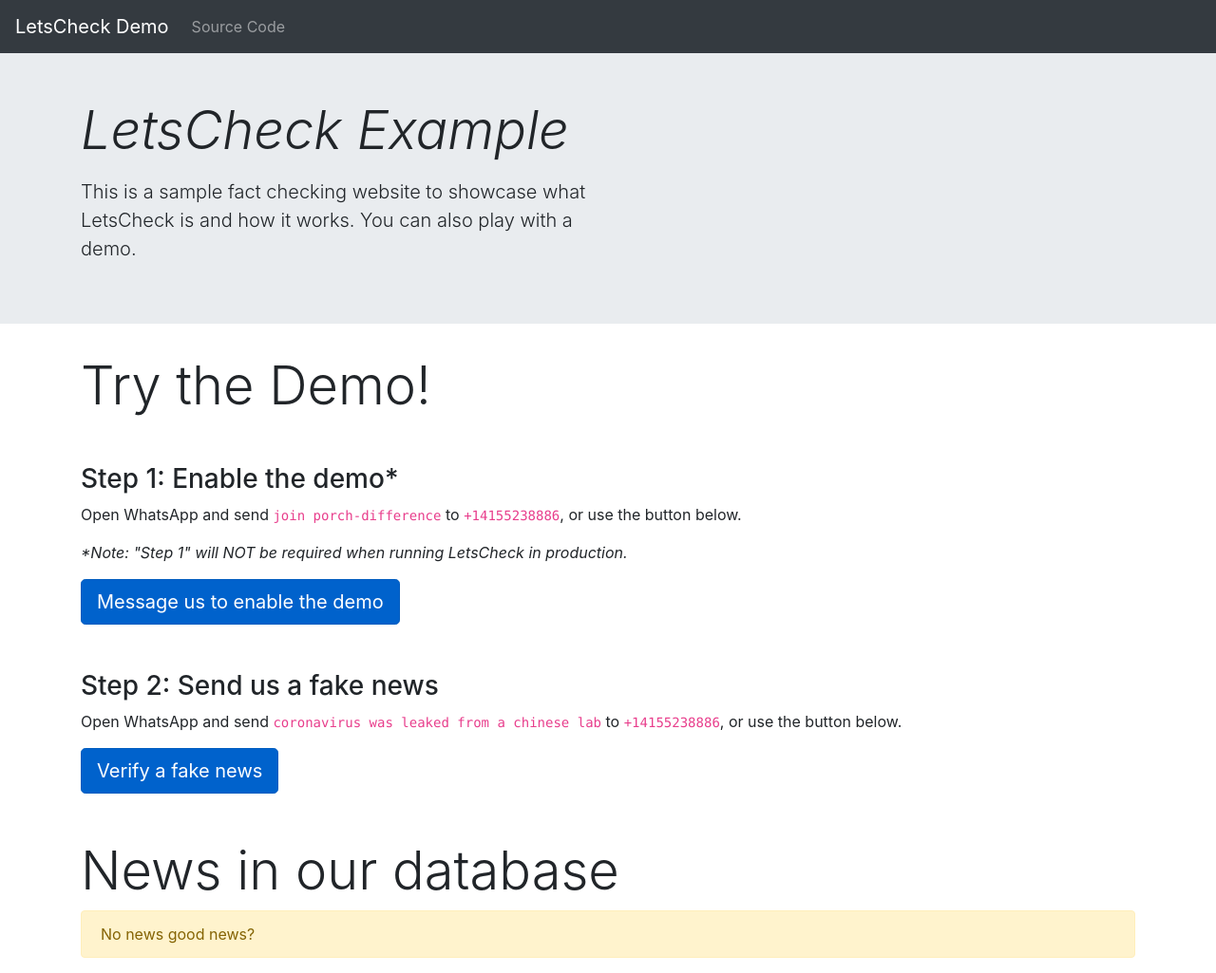
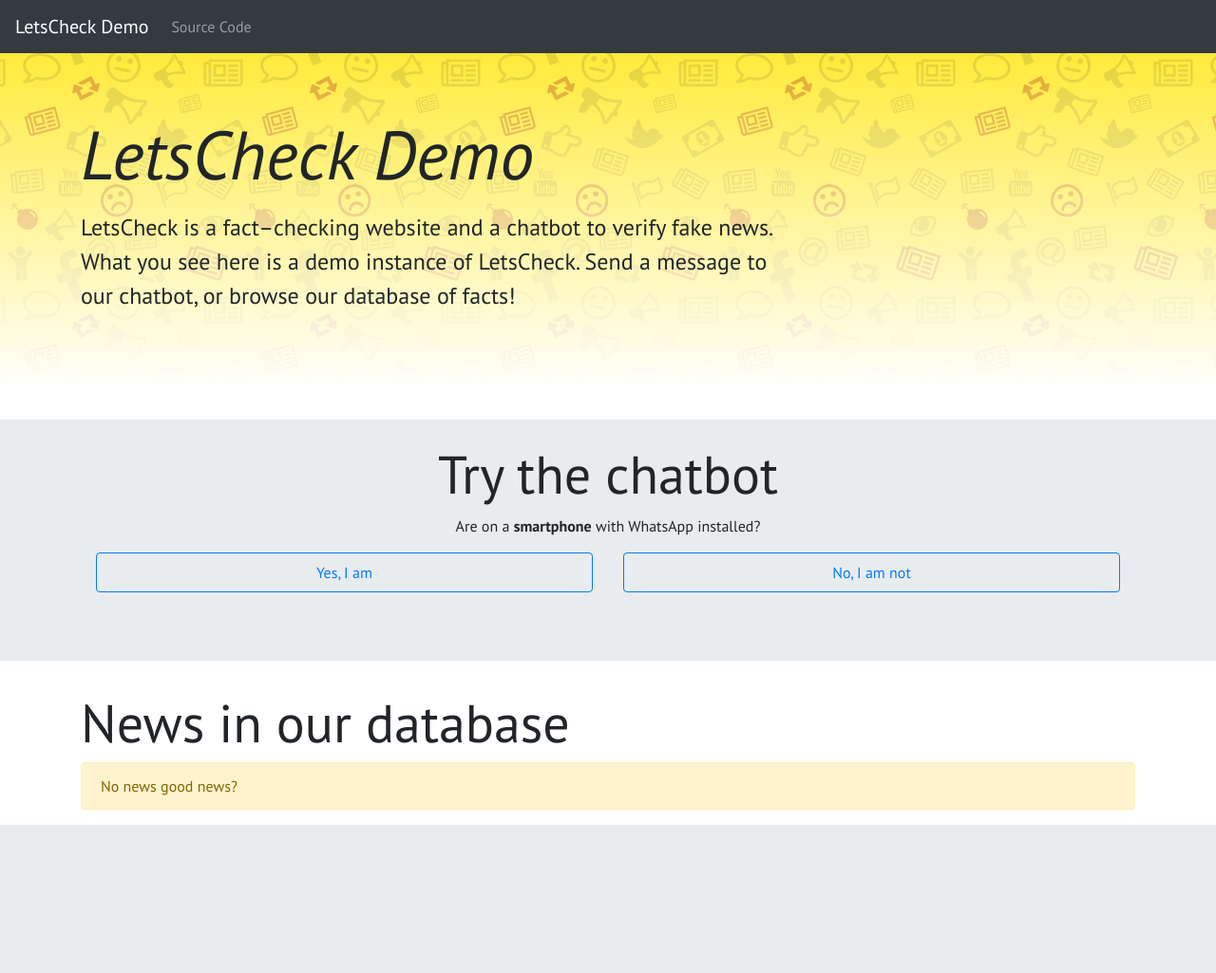
Before and after one commit to vrde/letscheck, a Django app: page / in a window 1280 px wide. Shown: the whole page at 95% size. After the commit the page ends 869 px from the top, so only its background shows below. Run offline with Django 3.2, Linux system fonts and the light colour scheme; data that the repository does not hold is empty; some libraries are stand-ins or nearby versions.

Commit message:
Improve index page

```diff
--- a/src/content/static/content/css/style.css
+++ b/src/content/static/content/css/style.css
@@ -1,5 +1,11 @@
+@import url("https://fonts.googleapis.com/css2?family=PT+Sans:ital,wght@0,400;0,700;1,400&display=swap");
+
 :root {
   --primary-color: #ffeb3b;
+}
+
+body {
+  font-family: "PT Sans", sans-serif;
 }
 
 main {
@@ -8,8 +14,43 @@
 
 .jumbotron {
   border-radius: 0;
-  /*
+}
+
+.jumbotron.hero {
+  position: relative;
+  border-radius: 0;
   background-image: url("/static/content/images/bg.png");
   background-color: var(--primary-color);
-  */
 }
+
+.jumbotron.hero p {
+  font-size: 1.5rem;
+}
+
+.jumbotron.hero:before {
+  position: absolute;
+  content: "";
+  top: 0;
+  bottom: 0;
+  left: 0;
+  right: 0;
+  background: linear-gradient(
+    0deg,
+    rgba(255, 255, 255, 1) 0%,
+    rgba(0, 0, 0, 0) 100%
+  );
+}
+
+img.qrcode {
+  display: block;
+  margin-left: auto;
+  margin-right: auto;
+  width: 100%;
+  max-width: 300px;
+}
+
+.nav-pills .nav-link {
+  border: 1px solid;
+  margin-left: 1rem;
+  margin-right: 1rem;
+}
--- /dev/null
+++ b/src/content/static/content/js/detect.js
@@ -0,0 +1,5 @@
+$(() => {
+  let prollyMobile = navigator.userAgent.match(
+    /(Android|webOS|iPhone|iPad|iPod|BlackBerry|Windows Phone)/i
+  );
+});
--- a/src/content/templates/content/index.html
+++ b/src/content/templates/content/index.html
@@ -32,32 +32,80 @@
     </nav>
 
     <main role="main">
-      <div class="jumbotron p-4 p-md-5">
+      <div class="jumbotron hero p-sm-8">
         <div class="container">
-          <div class="col-md-6 px-0">
-            <h1 class="display-4 font-italic">LetsCheck Example</h1>
-            <p class="lead my-3">This is a sample fact checking website to showcase what LetsCheck is and how it works. You can also play with a demo.</p>
+          <div class="col-md-8 px-0">
+            <h1 class="display-3 font-italic">LetsCheck Demo</h1>
+            <p class="lead my-3">LetsCheck is a fact–checking website and a chatbot to verify fake news. What you see here is a demo instance of LetsCheck. Send a message to our chatbot, or browse our database of facts!
+            </p>
+            <!--You can use both or, if you already have a website, you can import your database of facts in LetsCheck.-->
           </div>
         </div>
       </div>
 
-      <div class="container mb-5">
-        <div class="row">
-          <div class="col">
-            <h2 class="display-4">
-              Try the Demo!
-            </h2>
-            <h3 class="mt-5">Step 1: Enable the demo*</h3>
-            <p>Open WhatsApp and send <code>join porch-difference</code> to <code>+14155238886</code>, or use the button below.</p>
-            <p><em>*Note: "Step 1" will NOT be required when running LetsCheck in production.</em></p>
-            <a href="https://wa.me/14155238886?text=join%20porch-difference" class="btn btn-primary btn-lg active" role="button" aria-pressed="true">Message us to enable the demo</a>
-            <h3 class="mt-5">Step 2: Send us a fake news</h3>
-            <p>Open WhatsApp and send <code>coronavirus was leaked from a chinese lab</code> to <code>+14155238886</code>, or use the button below.</p>
-            <a href="https://wa.me/14155238886?text=coronavirus%20was%20leaked%20from%20a%20chinese%20lab" class="btn btn-primary btn-lg active" role="button" aria-pressed="true">Verify a fake news</a>
+
+      <div class="jumbotron p-sm-8 p-4">
+        <div class="container">
+          <div class="row mb-5">
+            <div class="col-12 text-center">
+              <h2 class="display-4">
+                Try the chatbot
+              </h2>
+              <p>Are on a <strong>smartphone</strong> with WhatsApp installed?</p>
+            </div>
+            <div class="col">
+              <ul class="nav nav-pills nav-justified" id="pills-tab" role="tablist">
+                <li class="nav-item">
+                  <a class="nav-link" id="pills-mobile-tab" data-toggle="pill" href="#pills-mobile" role="tab" aria-controls="pills-mobile" aria-selected="false">
+                    Yes, I am
+                  </a>
+                </li>
+                <li class="nav-item">
+                  <a class="nav-link" id="pills-desktop-tab" data-toggle="pill" href="#pills-desktop" role="tab" aria-controls="pills-desktop" aria-selected="false">
+                    No, I am not
+                  </a>
+                </li>
+              </ul>
+            </div>
           </div>
-          <!--div class="col-md-6">
-            <img class="qrcode" src="{% static 'content/images/qrcode.svg' %}" />
-          </div-->
+
+          <div class="tab-content" id="pills-tabContent">
+            <div class="tab-pane fade" id="pills-mobile" role="tabpanel" aria-labelledby="pills-mobile-tab">
+              <div class="row">
+                <div class="col-sm mb-5">
+                  <h3>Join</h3>
+                  <p>You need to send us a magic word to enable the demo. Tap the button below and send us the message you see.
+                  </p>
+                  <a href="https://wa.me/14155238886?text=join%20porch-difference" class="btn btn-success btn-block btn-lg" role="button" aria-pressed="true">Send magic word</a>
+                  <p class="mt-2"><em>Note: this step will <strong>not</strong> be required in a production setting.</em></p>
+                </div>
+
+                <div class="col-sm mb-5">
+                  <h3>Verify</h3>
+                  <p>Send a fake news to LetsCheck and see how the chatbot answers. We are not a fact–checking website, so it might take some time to answer you :)</p>
+                  <a href="https://wa.me/14155238886?text=coronavirus%20was%20leaked%20from%20a%20chinese%20lab" class="btn btn-success btn-block btn-lg" role="button" aria-pressed="true">Verify a fake news</a>
+                </div>
+              </div>
+            </div>
+            <div class="tab-pane fade" id="pills-desktop" role="tabpanel" aria-labelledby="pills-desktop-tab">
+              <div class="row">
+                <div class="col-sm mb-5">
+                  <h3>Connect</h3>
+                  <p>You need to send us a magic word to enable the demo. Tap the button below and send us the message you see.
+                  <p>Open WhatsApp and send <code>join porch-difference</code> to <code>+14155238886</code>, or use your phone to scan the qrcode below.</p>
+                  <img class="qrcode" src="{% static 'content/images/connect.svg' %}" />
+                  <p class="mt-2"><em>Note: this step will <strong>not</strong> be required in a production setting.</em></p>
+                </div>
+
+                <div class="col-sm mb-5">
+                  <h3>Verify</h3>
+                  <p>Send a fake news to LetsCheck and see how the chatbot answers. We are not a fact–checking website, so it might take some time to answer you :)</p>
+                  <p>Open WhatsApp and send <code>coronavirus was leaked from a chinese lab</code> to <code>+14155238886</code>, or your phone to scan the qrcode below.</p>
+                  <img class="qrcode" src="{% static 'content/images/verify.svg' %}" />
+                </div>
+              </div>
+            </div>
+          </div>
         </div>
       </div>
 
```
Also changed, not shown: src/content/static/content/images/connect.svg (renamed from src/content/static/content/images/qrcode.svg), src/content/static/content/images/verify.svg (added).
